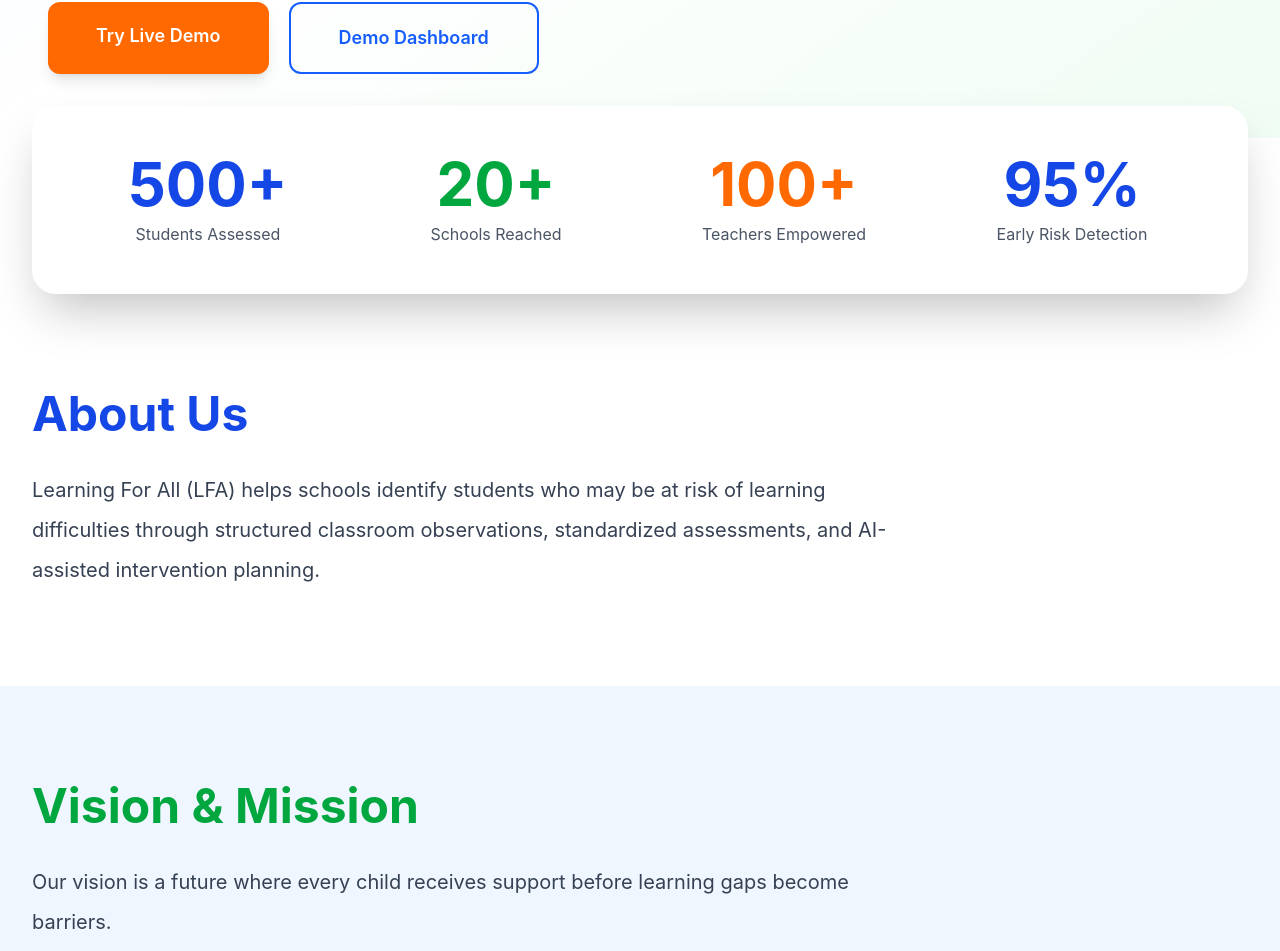
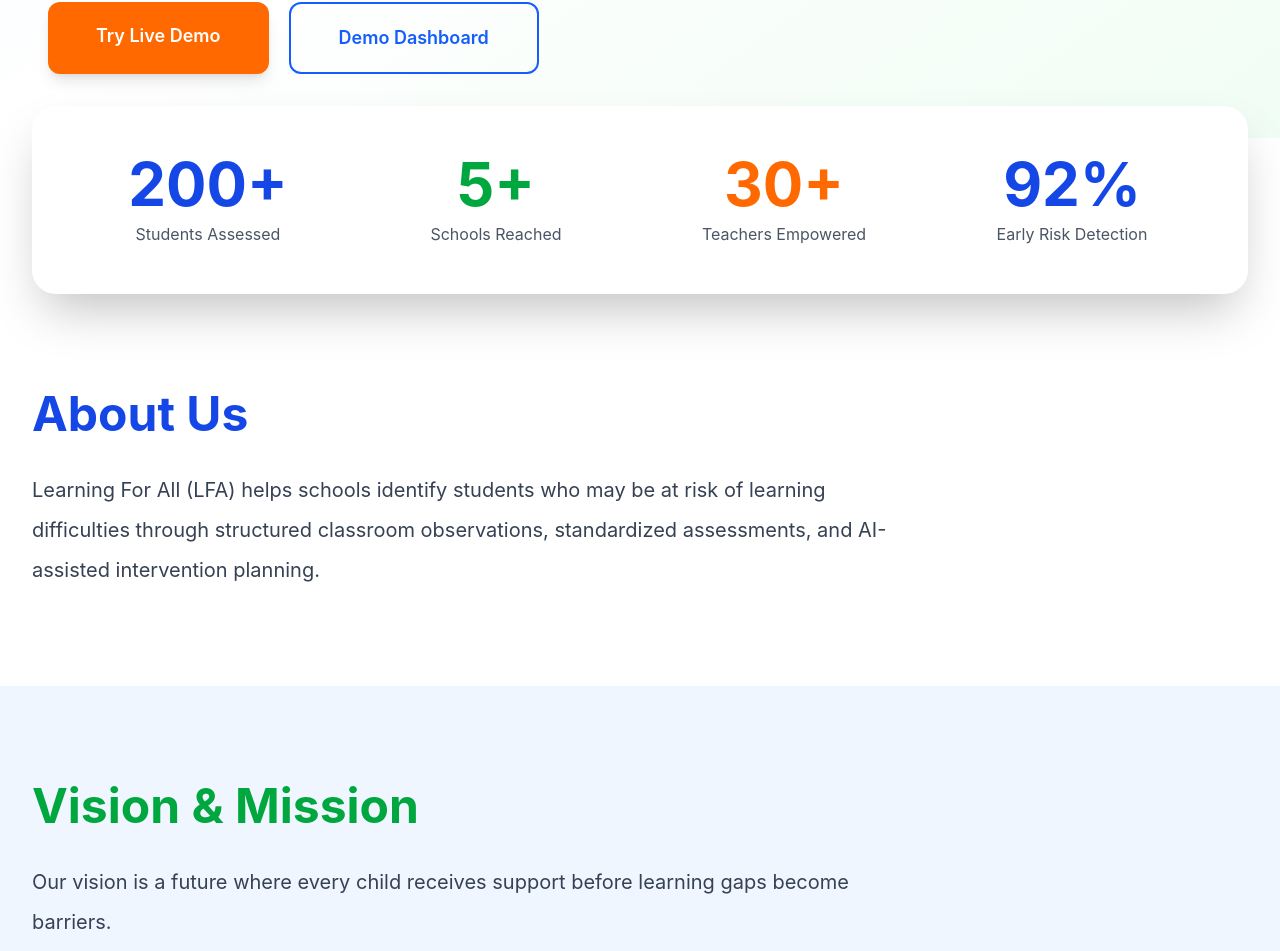
Before and after one commit to Supreetkaur1/learning-risk-platform, a Next.js app: page / in a window 1280 px wide. Shown: the part 847-1798 px from the top of the page. Built offline with nearby package versions, Linux system fonts and the light colour scheme.

Commit message:
Added reach

```diff
--- a/app/page.tsx
+++ b/app/page.tsx
@@ -205,7 +205,7 @@ export default function Home() {
 
           <div className="text-center">
             <h3 className="text-6xl font-bold text-blue-700">
-              500+
+              200+
             </h3>
             <p className="mt-2 text-gray-600">
               Students Assessed
@@ -214,7 +214,7 @@ export default function Home() {
 
           <div className="text-center">
             <h3 className="text-6xl font-bold text-green-600">
-              20+
+              5+
             </h3>
             <p className="mt-2 text-gray-600">
               Schools Reached
@@ -223,7 +223,7 @@ export default function Home() {
 
           <div className="text-center">
             <h3 className="text-6xl font-bold text-orange-500">
-              100+
+              30+
             </h3>
             <p className="mt-2 text-gray-600">
               Teachers Empowered
@@ -232,7 +232,7 @@ export default function Home() {
 
           <div className="text-center">
             <h3 className="text-6xl font-bold text-blue-700">
-              95%
+              92%
             </h3>
             <p className="mt-2 text-gray-600">
               Early Risk Detection
```
